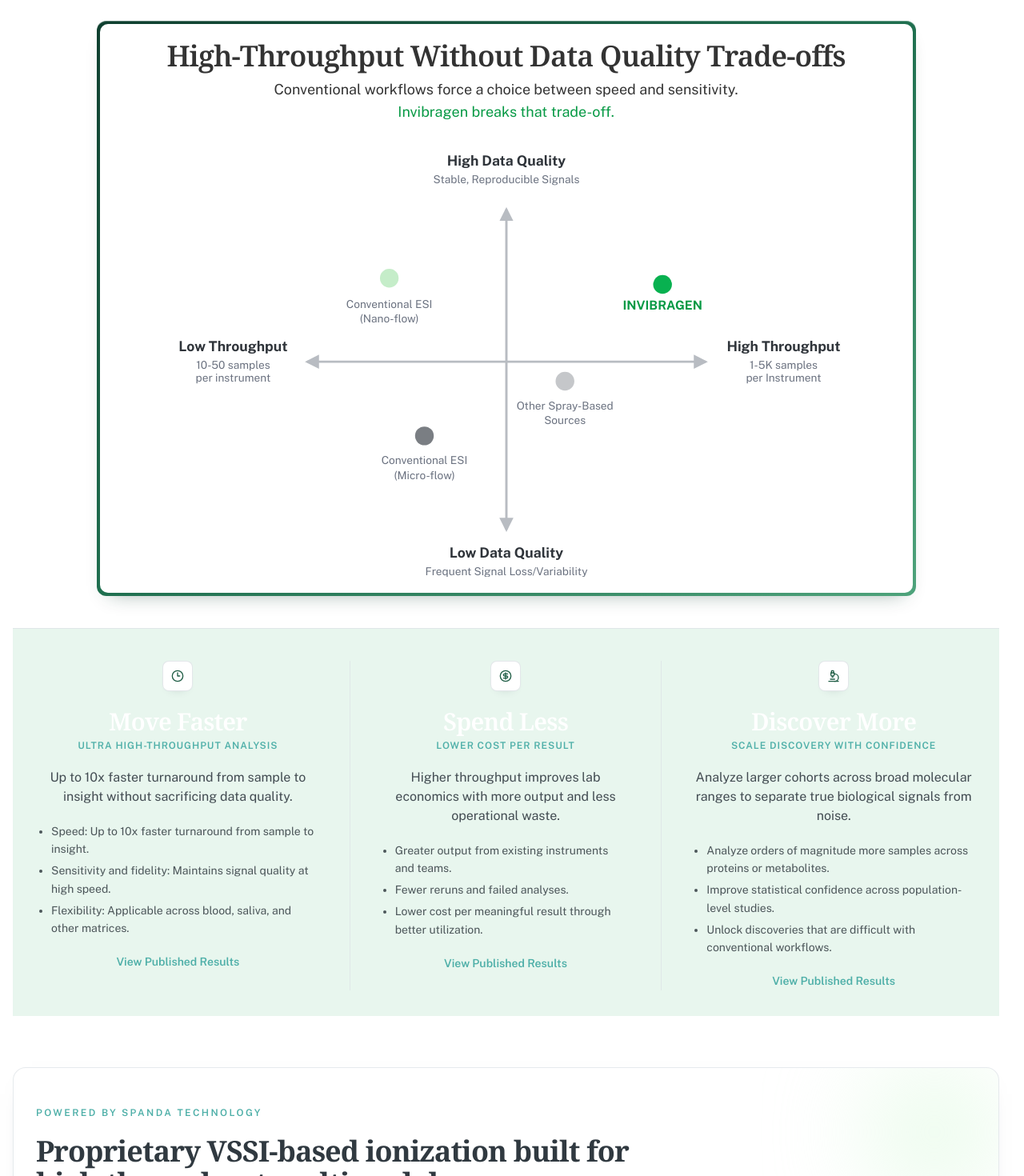
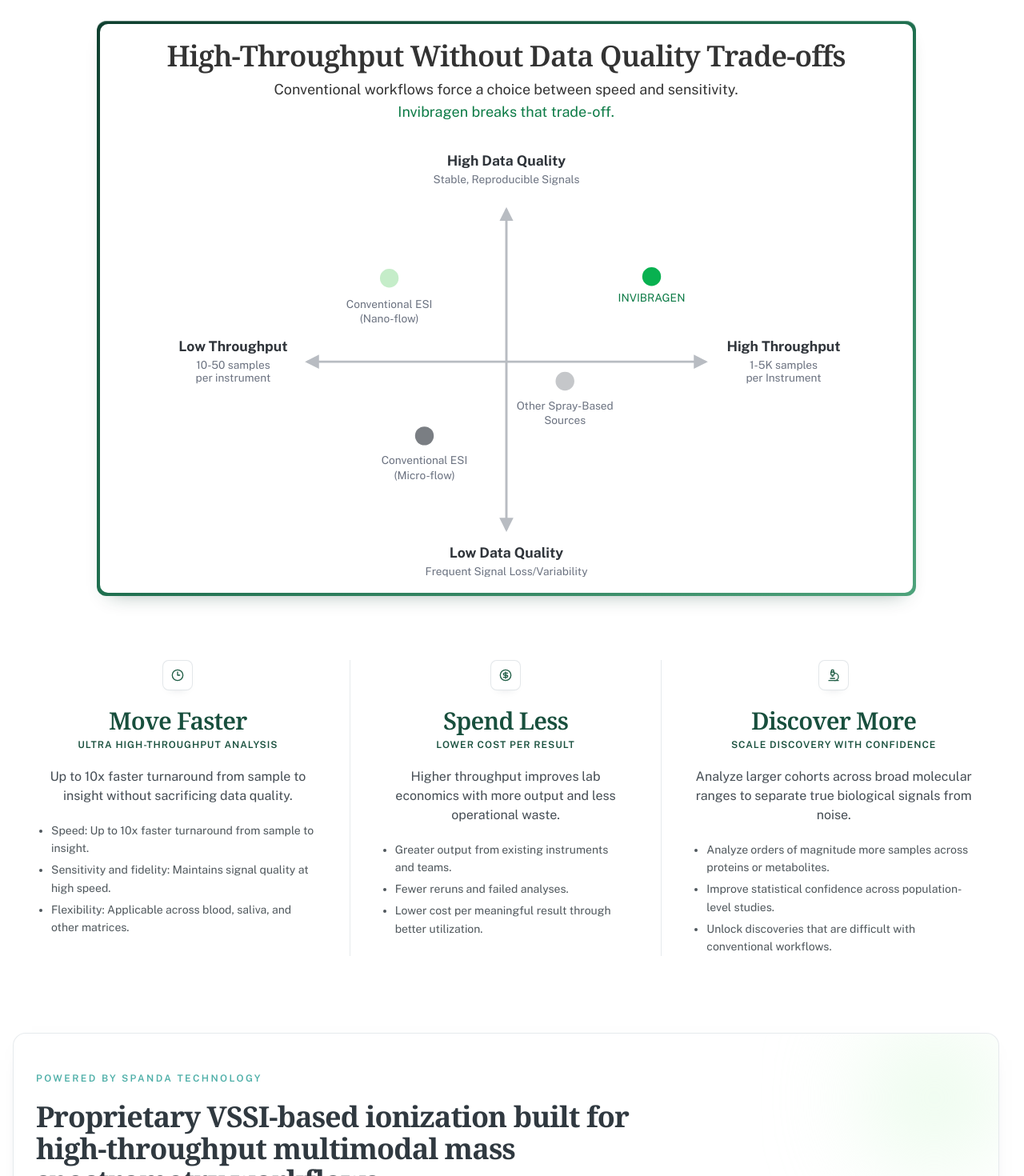
Before and after one commit to ElliotRoe/invibragen-web, a React (Vite) app: page / in a window 1280 px wide. Shown: the part 918-2388 px from the top of the page at 80% size. Built offline with nearby package versions, Linux system fonts and the light colour scheme.

Commit message:
style: match invibragen chart label to highlight green

```diff
--- a/src/pages/home-page.tsx
+++ b/src/pages/home-page.tsx
@@ -164,8 +164,8 @@ function ComparisonChart() {
               (Nano-flow)
             </text>
 
-            <circle cx="700" cy="186" fill="#08B150" r="12" />
-            <text fill="#069944" fontSize="16" fontWeight="700" textAnchor="middle" x="700" y="218">
+            <circle cx="686" cy="176" fill="#08B150" r="12" />
+            <text fill="#0b7a45" fontSize="14" fontWeight="400" textAnchor="middle" x="686" y="208">
               INVIBRAGEN
             </text>
 
@@ -287,7 +287,7 @@ export function HomePage() {
                 <p className="mx-auto max-w-2xl text-base leading-relaxed text-[#333333] sm:text-lg">
                   Conventional workflows force a choice between speed and sensitivity.
                   <br />
-                  <span className="text-[#069944]">Invibragen breaks that trade-off.</span>
+                  <span className="text-[#0b7a45]">Invibragen breaks that trade-off.</span>
                 </p>
               </div>
 
@@ -295,7 +295,7 @@ export function HomePage() {
             </div>
           </div>
 
-          <div className="grid gap-8 border-t border-border/70 bg-[#e8f6ee] px-4 pb-8 pt-10 sm:px-6 md:grid-cols-3 md:gap-0 lg:px-8">
+          <div className="grid gap-8 px-4 pb-8 pt-10 sm:px-6 md:grid-cols-3 md:gap-0 lg:px-8">
             {pillars.map((pillar, index) => {
               const Icon = pillar.icon
               return (
@@ -314,10 +314,10 @@ export function HomePage() {
                   </div>
 
                   <div>
-                    <p className="font-display text-3xl font-semibold tracking-tight text-white">
+                    <p className="font-display text-3xl font-semibold tracking-tight text-[#184f3d]">
                       {pillar.title}
                     </p>
-                    <p className="mt-1 text-xs font-semibold uppercase tracking-[0.08em] text-brand">
+                    <p className="mt-1 text-xs font-semibold uppercase tracking-[0.08em] text-[#184f3d]">
                       {pillar.kicker}
                     </p>
                   </div>
@@ -329,12 +329,6 @@ export function HomePage() {
                       <li key={detail}>{detail}</li>
                     ))}
                   </ul>
-                  <a
-                    className="inline-flex text-sm font-semibold text-brand underline-offset-2 hover:text-brand-charcoal hover:underline"
-                    href={`#published-results-${index + 1}`}
-                  >
-                    View Published Results
-                  </a>
                 </article>
               )
             })}
```
Also changed, not shown: 1 other file (tests, documents, lock files or other folders).
